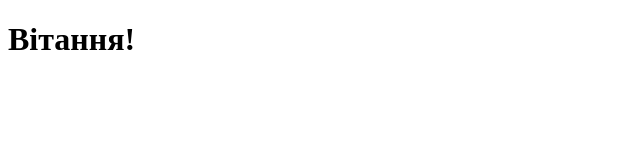
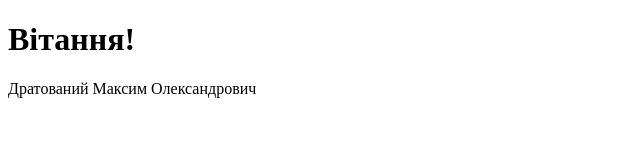
Before and after one commit to wMeks/website, a plain HTML site: page index.html in a window 1280 px wide. Shown: the whole page, without its empty margins (0-640 px from the left). Drawn offline with Linux system fonts and the light colour scheme.

Commit message:
Add footer

```diff
--- a/index.html
+++ b/index.html
@@ -5,6 +5,8 @@
 </head>
 <body>
     <h1>Вітання!</h1>
-    <p></p>
+    <footer>
+        <p>Дратований Максим Олександрович</p>
+    </footer>
 </body>
 </html>
```
